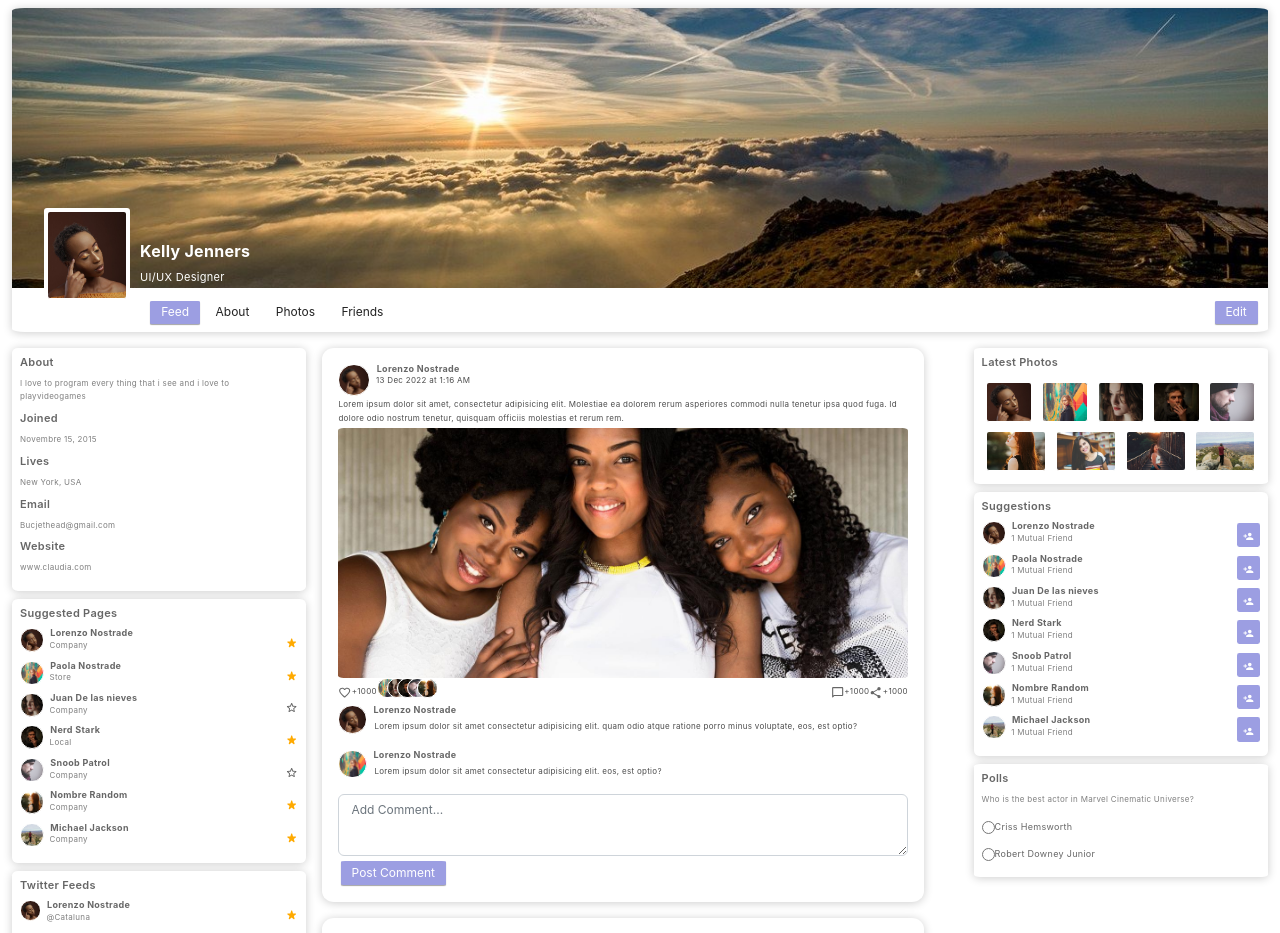
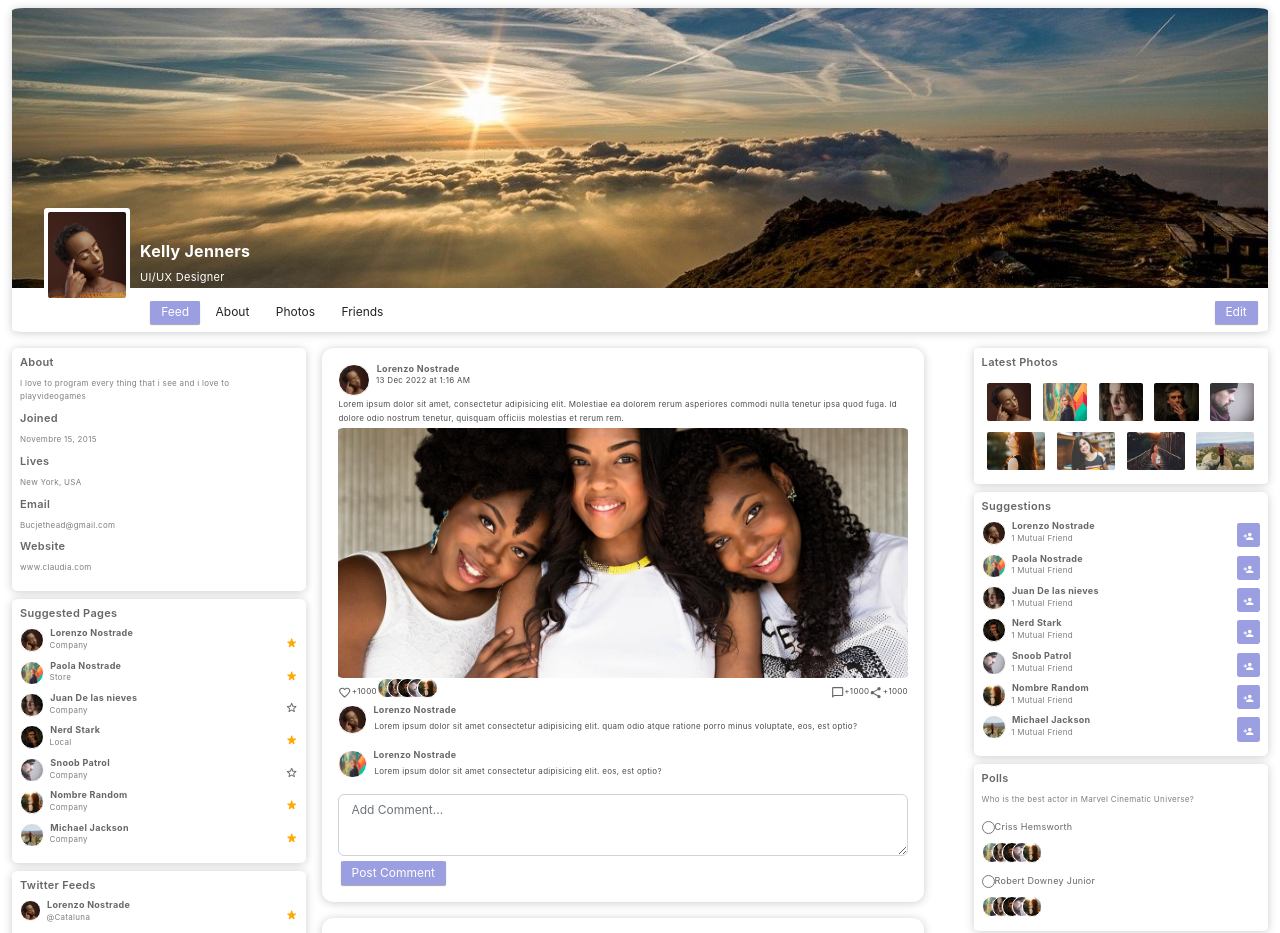
Before and after one commit to YamiKawa1/Inteligente, a React (Create React App) app: page / in a window 1280 px wide. Shown: the top 933 px of the page. Built offline with nearby package versions, Linux system fonts and the light colour scheme.

Commit message:
Toda la visibilidad lista

```diff
--- a/src/components/layouts/Polls/Polls.jsx
+++ b/src/components/layouts/Polls/Polls.jsx
@@ -1,5 +1,6 @@
 import React from 'react'
 import '../layouts.css'
+import PhotoGroup from '../../common/PhotoGroup'
 
 export default function Polls() {
   return (
@@ -7,8 +8,12 @@ export default function Polls() {
         <h1>Polls</h1>
         <p>Who is the best actor in Marvel Cinematic Universe?</p>
         <input type="radio" /><label>Criss Hemsworth</label>
+        <PhotoGroup/>
         <br />
         <input type="radio" /><label>Robert Downey Junior</label>
+        <PhotoGroup/>
+        <br />
+
     </div>
   )
 }
```
